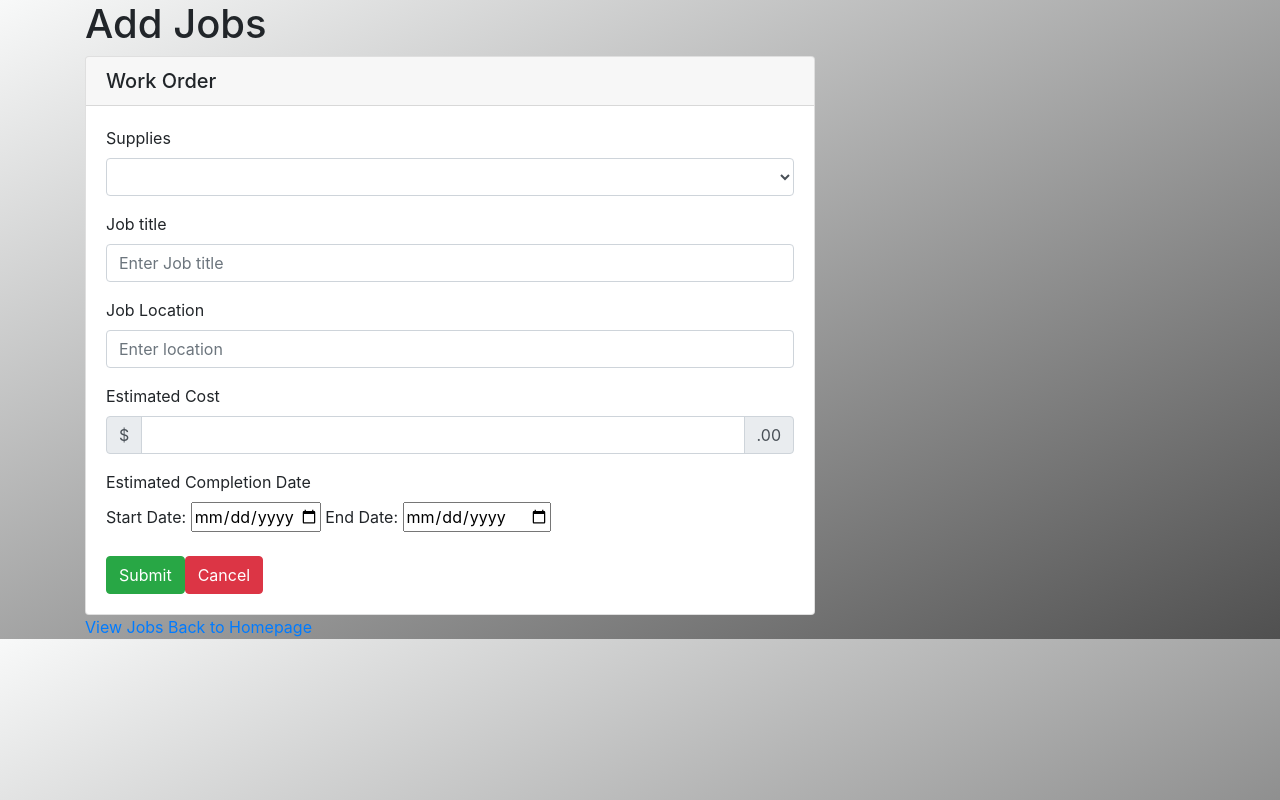
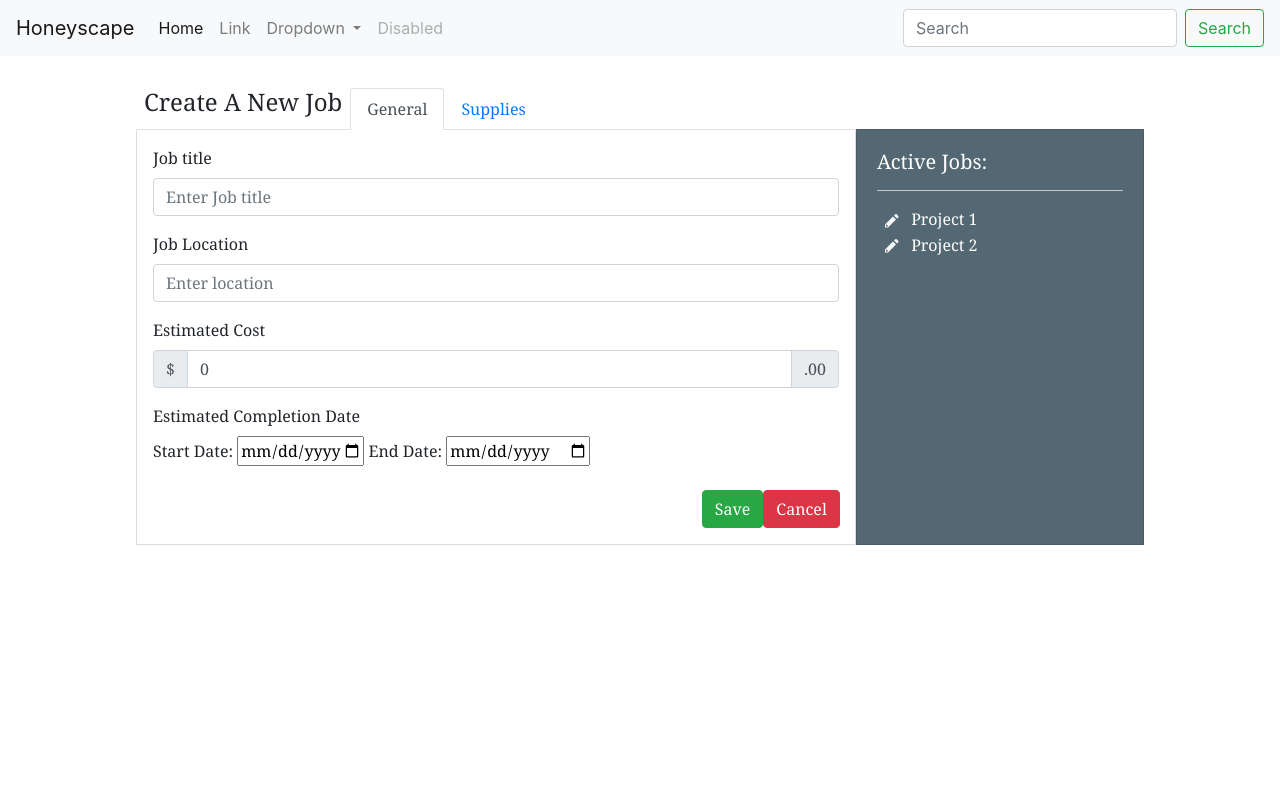
Before and after one commit to ConsTructionGang/FrontEnd, an Angular app: page /addjobs in a window 1280 px wide. Built offline with nearby package versions, Linux system fonts and the light colour scheme.

Commit message:
Can create and edit jobs from add jobs. Supplies can be added or removed. Account.ts now has jobs array, and job.ts now has string array of supplies

```diff
--- a/package.json
+++ b/package.json
@@ -25,6 +25,7 @@
     "core-js": "^2.4.1",
     "jquery": "^3.3.1",
     "ng2-date-picker": "^2.8.1",
+    "octicons": "^7.2.0",
     "popper.js": "^1.14.1",
     "rxjs": "^5.5.6",
     "zone.js": "^0.8.19"
--- a/src/app/accounts/createuseraccount/createuseraccount.component.css
+++ b/src/app/accounts/createuseraccount/createuseraccount.component.css
@@ -33,13 +33,13 @@ small{
 
 #headers{
     position: relative;
-    color: white;
-    text-shadow: 2px 2px 5px black;
+    color: gainsboro;
+    text-shadow: 1.5px 1.5px 2px black;
     top:-113%;
 }
 
 #title{
-    color:white;
+    color:gainsboro;
     font-size: 350%;
 }
 
--- a/src/app/accounts/forgotpassword/forgotpassword.component.css
+++ b/src/app/accounts/forgotpassword/forgotpassword.component.css
@@ -4,8 +4,8 @@
 }
 
 .d-flex{
-    margin-top: 10rem;
-    margin-bottom: 10rem;
+    margin-top: 5rem;
+
 }
 
 .card{
--- a/src/app/accounts/login/login.component.css
+++ b/src/app/accounts/login/login.component.css
@@ -5,8 +5,8 @@
 }
 
 .d-flex{
-    margin-top: 8rem;
-    margin-bottom: 8rem;
+    margin-top: 5rem;
+
 }
 
 #loginContainer{
--- a/src/app/app.component.html
+++ b/src/app/app.component.html
@@ -1,4 +1,37 @@
-<!--<app-login> </app-login>-->
+<nav class="navbar navbar-expand-lg navbar-light bg-light">
+        <a class="navbar-brand" href="#">Honeyscape</a>
+        <button class="navbar-toggler" type="button" data-toggle="collapse" data-target="#navbarSupportedContent" aria-controls="navbarSupportedContent" aria-expanded="false" aria-label="Toggle navigation">
+          <span class="navbar-toggler-icon"></span>
+        </button>
+
+        <div class="collapse navbar-collapse" id="navbarSupportedContent">
+          <ul class="navbar-nav mr-auto">
+            <li class="nav-item active">
+              <a class="nav-link" href="#">Home <span class="sr-only">(current)</span></a>
+            </li>
+            <li class="nav-item">
+              <a class="nav-link" href="#">Link</a>
+            </li>
+            <li class="nav-item dropdown">
+              <a class="nav-link dropdown-toggle" href="#" id="navbarDropdown" role="button" data-toggle="dropdown" aria-haspopup="true" aria-expanded="false">
+                Dropdown
+              </a>
+              <div class="dropdown-menu" aria-labelledby="navbarDropdown">
+                <a class="dropdown-item" href="#">Action</a>
+                <a class="dropdown-item" href="#">Another action</a>
+                <div class="dropdown-divider"></div>
+                <a class="dropdown-item" href="#">Something else here</a>
+              </div>
+            </li>
+            <li class="nav-item">
+              <a class="nav-link disabled" href="#">Disabled</a>
+            </li>
+          </ul>
+          <form class="form-inline my-2 my-lg-0">
+            <input class="form-control mr-sm-2" type="search" placeholder="Search" aria-label="Search">
+            <button class="btn btn-outline-success my-2 my-sm-0" type="submit">Search</button>
+          </form>
+        </div>
+      </nav>
+
 <router-outlet></router-outlet>
-<!--<app-createsupplieraccount></app-createsupplieraccount>-->
-<!--<app-createuseraccount></app-createuseraccount>-->
--- a/src/app/domain/models/account.ts
+++ b/src/app/domain/models/account.ts
@@ -1,4 +1,5 @@
 import { Reviews } from './reviews';
+import { Job } from './job';
 
 export class Account {
   id: number;
@@ -8,4 +9,5 @@ export class Account {
   name?: string;
   supply?: string;
   review?: Reviews;
+  jobs?: Job[];
 }
--- a/src/app/domain/models/job.ts
+++ b/src/app/domain/models/job.ts
@@ -1,4 +1,5 @@
 import { Status } from './status';
+
 export class Job {
   id: number;
   title: string;
@@ -7,4 +8,5 @@ export class Job {
   startDate: Date;
   endDate: Date;
   status: Status;
+  supplies: string[];
 }
--- a/src/app/jobs/addjobs/addjobs.component.css
+++ b/src/app/jobs/addjobs/addjobs.component.css
@@ -0,0 +1,64 @@
+.container-fluid{
+    padding-top:2rem;
+}
+d-flex{
+    width:100%;
+}
+* {
+    font-family: Georgia, serif;
+}
+h4{
+    padding-left:.5rem;
+    padding-right:.5rem;
+}
+.tab-content
+{
+    min-height:25rem;
+    padding:1rem;
+    border: 1px solid gainsboro;
+    border-top: none;
+    border-top-left-radius: 0px;
+    border-top-right-radius: 0px;
+}
+
+#tableContainer{
+    min-height: 13.6rem;
+}
+
+#add{
+    position: relative;
+    top:2.25rem;
+}
+
+.endbtn{
+    position:relative;
+    left:80%;
+}
+
+#create{
+    position: absolute;
+}
+
+#addJobs{
+    width:45rem
+}
+#viewJobsCard{
+    width:18rem;
+    padding-top:2.55rem;
+}
+#viewJobsCard > .card{
+    color:white;
+    background-color: #536872;
+    width:100%;
+    min-height:26rem;
+    border-radius:0;
+}
+
+.btn-outline-light{
+    line-height: .5rem;
+    border:none;
+}
+
+#pencil{
+    fill:currentColor;
+}
--- a/src/app/jobs/addjobs/addjobs.component.html
+++ b/src/app/jobs/addjobs/addjobs.component.html
@@ -1,28 +1,28 @@
-<div class="container">
-  <h1>{{ title }}</h1>
-  <div class="row">
-    <div class="col-md-8">
-      <div class="card">
-        <h5 class="card-header">Work Order</h5>
-        <div class="card-body">
+<div  class="container-fluid">
+  <div class ="d-flex justify-content-center align-items-baseline">
+    <div class="row flex-nowrap">
+      <div id="addJobs">
+        <div>
+            <ul class="nav nav-tabs" id="myTab" role="tablist">
+                <h4>{{title}}</h4>
+              <li class="nav-item">
+                <a class="nav-link active" id="detail-tab" data-toggle="tab" href="#detail" role="tab" aria-controls="detail" aria-selected="true">General</a>
+              </li>
+              <li class="nav-item">
+                <a class="nav-link" id="supplies-tab" data-toggle="tab" href="#supplies" role="tab" aria-controls="supplies" aria-selected="false">Supplies</a>
+              </li>
+            </ul>
+            <div class="tab-content" id="myTabContent">
+              <div class="tab-pane fade show active" id="detail" role="tabpanel" aria-labelledby="detail-tab">
                   <form>
-            <div class="form-group">
-              <label for="inputSupplies">Supplies</label>
-              <select class="form-control" id="inputSupplies" [(ngModel)]="account.supply" name="supplyfield">
-                <option></option>
-                <option [value]="supply.id" *ngFor="let supply of supplies">
-                  {{ supply.name }}
-                </option>
-              </select>
-            </div>
                       <div class="form-group">
                         <label for="job title">Job title</label>
                         <input type="job title" class="form-control" required id="job title" aria-describedby="emailHelp" placeholder="Enter Job title"
-                [(ngModel)]="account.jobtitle" name="namefield">
+                          [(ngModel)]="tempJob.title" name="namefield">
                       </div>
                       <div class="form-group">
                         <label for="inputLocation">Job Location</label>
-              <input class="form-control" required id="inputLocation" placeholder="Enter location" [(ngModel)]="account.location" name="locationfield">
+                        <input class="form-control" required id="inputLocation" placeholder="Enter location" [(ngModel)]="tempJob.location" name="locationfield">
                       </div>
                       <div class="form-group">
                         <label for="job title">Estimated Cost</label>
@@ -30,7 +30,7 @@
                           <div class="input-group-prepend">
                             <span class="input-group-text">$</span>
                           </div>
-                <input type="text" class="form-control" aria-label="Amount (to the nearest dollar)">
+                          <input type="text" class="form-control" aria-label="Amount (to the nearest dollar)" [(ngModel)]="tempJob.cost" name="costfield">
                           <div class="input-group-append">
                             <span class="input-group-text">.00</span>
                           </div>
@@ -40,19 +40,76 @@
                       <form>
                         <label for="date title">Estimated Completion Date</label>
                         <br> Start Date:
-              <input type="date" name="day" max="2020-12-31"> End Date:
-              <input type="date" name="day" min="2000-01-02">
+                        <input type="date" name="day" max="2020-12-31" [(ngModel)]="tempJob.startDate" name="startdatefield"> End Date:
+                        <input type="date" name="day" min="2000-01-02" [(ngModel)]="tempJob.endDate" name="enddatefield">
                         <br>
                       </form>
-
+                    </form>
+              </div>
+              <div class="tab-pane fade" id="supplies" role="tabpanel" aria-labelledby="supplies-tab ">
+                <form>
+                      <div class="row">
+                      <div class="form-group col-md-9">
+                          <label for="inputSupplies">Supplies</label>
+                          <select class="form-control" id="inputSupplies" [(ngModel)]="tempSupply" name="supplyfield">
+                            <option></option>
+                            <option [value]="supply.id" *ngFor="let supply of supplies;">
+                              {{ supply.name }}
+                            </option>
+                          </select>
+                        </div>
+                        <div class="col">
+                            <button id="add" type="add" class="btn btn-primary btn-sm" (click)="addSupply()">Add Supply</button>
+                        </div>
+                      </div>
+                  </form>
+                <div id="tableContainer">
+                  <table class="table">
+                    <thead>
+                      <tr>
+                        <th scope="col">{{tempJob.title}} Supplies:</th>
+                      </tr>
+                    </thead>
+                    <tbody>
+                      <tr *ngFor="let supply of tempJob.supplies; let i = index">
+                        <td>
+                            <button type="button" class="btn btn-outline-light btn-sm" (click)="removeSupply(i)">
+                              <svg xmlns="http://www.w3.org/2000/svg" width="12" height="16" viewBox="0 0 12 16"><path fill-rule="evenodd" d="M7.71 8.23l3.75 3.75-1.48 1.48-3.75-3.75-3.75 3.75L1 11.98l3.75-3.75L1 4.48 2.48 3l3.75 3.75L9.98 3l1.48 1.48-3.75 3.75z"/></svg>
+                            </button>
+                          {{supply}}
+                        </td>
+                      </tr>
+                    </tbody>
+                  </table>
+                </div>
+              </div>
               <br>
-            <button type="submit" class="btn btn-success">Submit</button>
-            <button type="submit" class="btn btn-danger">Cancel</button>
-          </form>
+              <div *ngIf="title != 'Create A New Job'">
+                  <button id="create" type="create" class="btn btn-primary" (clicks)="emptyJob()">Create New Job</button>
+              </div>
+              <button id="sumbit" type="submit" class="btn btn-success endbtn" (click)="addJob()">Save</button>
+              <button routerLink=""id="cancel" type="cancel" class="btn btn-danger endbtn">Cancel</button>
+            </div>
+        </div>
+      </div>
+      <div id="viewJobsCard">
+        <div class="card">
+          <div class="card-body">
+            <h5>Active Jobs:</h5>
+            <hr style="background-color:gainsboro">
+            <div *ngFor="let job of account.jobs; let i = index">
+              <span>
+                <button type="button" class="btn btn-outline-light btn-sm" (click)="editJob(i)">
+                  <svg id="pencil" xmlns="http://www.w3.org/2000/svg" width="14" height="16"  viewBox="0 0 14 16">
+                    <path fill-rule="evenodd" d="M0 11.592v3h3l8-8-3-3-8 8zm3 2H1v-2h1v1h1v1zm10.3-9.3l-1.3 1.3-3-3 1.3-1.3a.996.996 0 0 1 1.41 0l1.59 1.59c.39.39.39 1.02 0 1.41z"/>
+                  </svg>
+                </button>
+                {{job.title}}
+              </span>
             </div>
           </div>
         </div>
       </div>
-  <a routerLink="/viewjobs"> View Jobs </a>
-  <a href="#"> Back to Homepage </a>
     </div>
+    </div>
+  </div>
--- a/src/app/jobs/addjobs/addjobs.component.ts
+++ b/src/app/jobs/addjobs/addjobs.component.ts
@@ -1,6 +1,9 @@
 import { Account } from './../../domain/models/account';
 import { Component, OnInit } from '@angular/core';
 import { Supply } from '../../domain/models/supply';
+import { Job } from '../../domain/models/job';
+import { Status } from '../../domain';
+import { pencil } from 'octicons';
 
 
 
@@ -12,18 +15,123 @@ import { Supply } from '../../domain/models/supply';
 export class AddjobsComponent implements OnInit {
 
   public title: string;
-   public supplies: Supply[];
-   public account: Account;
+  public supplies: Supply[];
+  public account: Account;
+  public tempSupply: any;
+  public tempJob: Job;
+  public indexJob: number;
 
   constructor() { }
 
   ngOnInit() {
-      this.title = 'Add Jobs';
+      this.supplies = [];
+      this.supplies=[
+        {
+          id:1,
+          name: 'Wood'
+        },
+        {
+          id:2,
+          name: 'Bricks'
+        },
+        {
+          id:3,
+          name: 'Cement'
+        },
+        {
+          id:4,
+          name: 'Nails'
+        }
+      ];
+      this.title = 'Create A New Job';
       this.account = {
           id: 0,
           password: '',
           type: 'User',
+          jobs:[
+            {id:0,
+              title:'Project 1',
+              location:"",
+              cost:0,
+              startDate: new Date(),
+              endDate: new Date(),
+              status: new Status(),
+              supplies:['wood', 'brick']
+            },
+            {id:1,
+              title:'Project 2',
+              location:"",
+              cost:0,
+              startDate: new Date(),
+              endDate: new Date(),
+              status: new Status(),
+              supplies:['wood', 'brick']
+            },
+          ]
+      };
+      this.indexJob=this.account.jobs.length;
+      this.tempJob={
+        id:this.indexJob,
+        title:'',
+        location:"",
+        cost:0,
+        startDate: new Date(),
+        endDate: new Date(),
+        status: new Status(),
+        supplies:[]
       };
   }
 
+  addSupply(){
+    this.tempJob.supplies.push(this.supplies[this.tempSupply-1].name);
+  }
+
+  addJob(){
+    this.account.jobs[this.indexJob]=this.tempJob;
+    this.indexJob=this.account.jobs.length;
+    this.tempJob={
+      id:this.indexJob,
+      title:'',
+      location:"",
+      cost:0,
+      startDate: new Date(),
+      endDate: new Date(),
+      status: new Status(),
+      supplies:[]
+    };
+    this.title = 'Create A New Job';
+  }
+
+  editJob(i){
+    var r = confirm("Editing " + this.account.jobs[i].title + " will cause you to lose any unsaved changes to the current job. Are you sure you want to continue?");
+    if(r==true){
+      this.title = 'Edit ' + this.account.jobs[i].title;
+      this.tempJob = this.account.jobs[i];
+      this.indexJob = i;
+    }
+  }
+
+  emptyJob(){
+    var r = confirm("Creating new job will cause you to lose any unsaved changes to the current job. Are you sure you want to continue?");
+    if(r==true){
+      this.indexJob=this.account.jobs.length;
+      this.tempJob={
+        id:this.indexJob,
+        title:'',
+        location:"",
+        cost:0,
+        startDate: new Date(),
+        endDate: new Date(),
+        status: new Status(),
+        supplies:[]
+      };
+      this.title = 'Create A New Job';
+    }
+  }
+
+  removeSupply(index){
+    if (index > -1) {
+      this.tempJob.supplies.splice(index, 1);
+    }
+  }
 }
--- a/src/app/jobs/view-jobs/view-jobs.component.ts
+++ b/src/app/jobs/view-jobs/view-jobs.component.ts
@@ -21,7 +21,8 @@ export class ViewJobsComponent implements OnInit {
         endDate: new Date(2018,2,4),
         status: {
           statusId: 0, statusString: "In Progress"
-        }
+        },
+        supplies:[]
       },
       {
         id: 12,
@@ -32,7 +33,8 @@ export class ViewJobsComponent implements OnInit {
         endDate: new Date(2020,3,24),
         status: {
           statusId: 0, statusString: "In Progress"
-        }
+        },
+        supplies:[]
       },
       {
         id: 13,
@@ -43,7 +45,8 @@ export class ViewJobsComponent implements OnInit {
         endDate: new Date(2019,1,13),
         status: {
           statusId: 0, statusString: "In Progress"
-        }
+        },
+        supplies:[]
       }
     ]
   }
--- a/src/styles.css
+++ b/src/styles.css
@@ -1,4 +1 @@
 /* You can add global styles to this file, and also import other style files */
-body{
-	background: linear-gradient(to bottom right, #F8F9F9, 	#505050);
-}
```
Also changed, not shown: 1 other file (tests, documents, lock files or other folders). Lines whose indentation alone changed are shown as unchanged.
